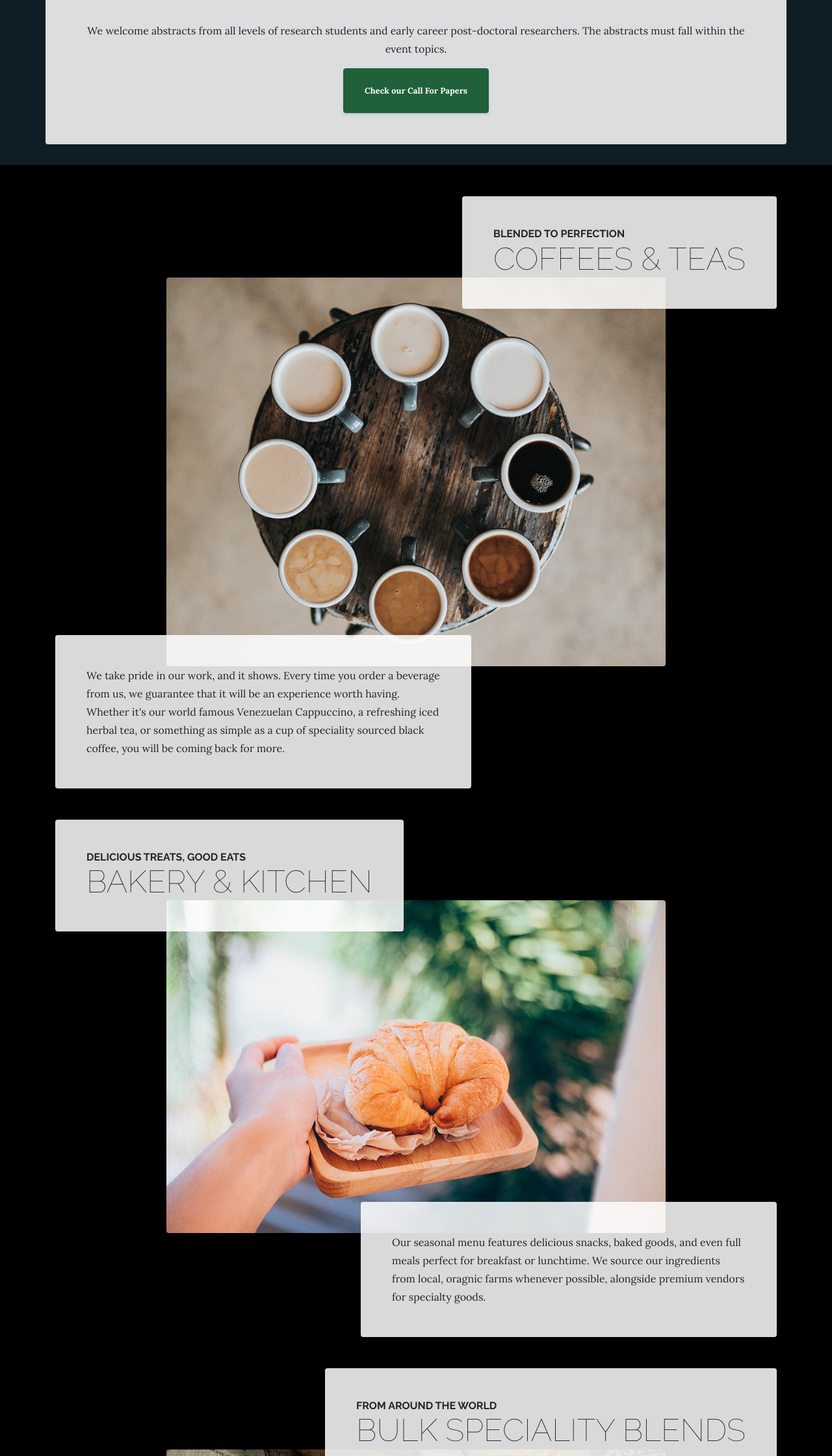
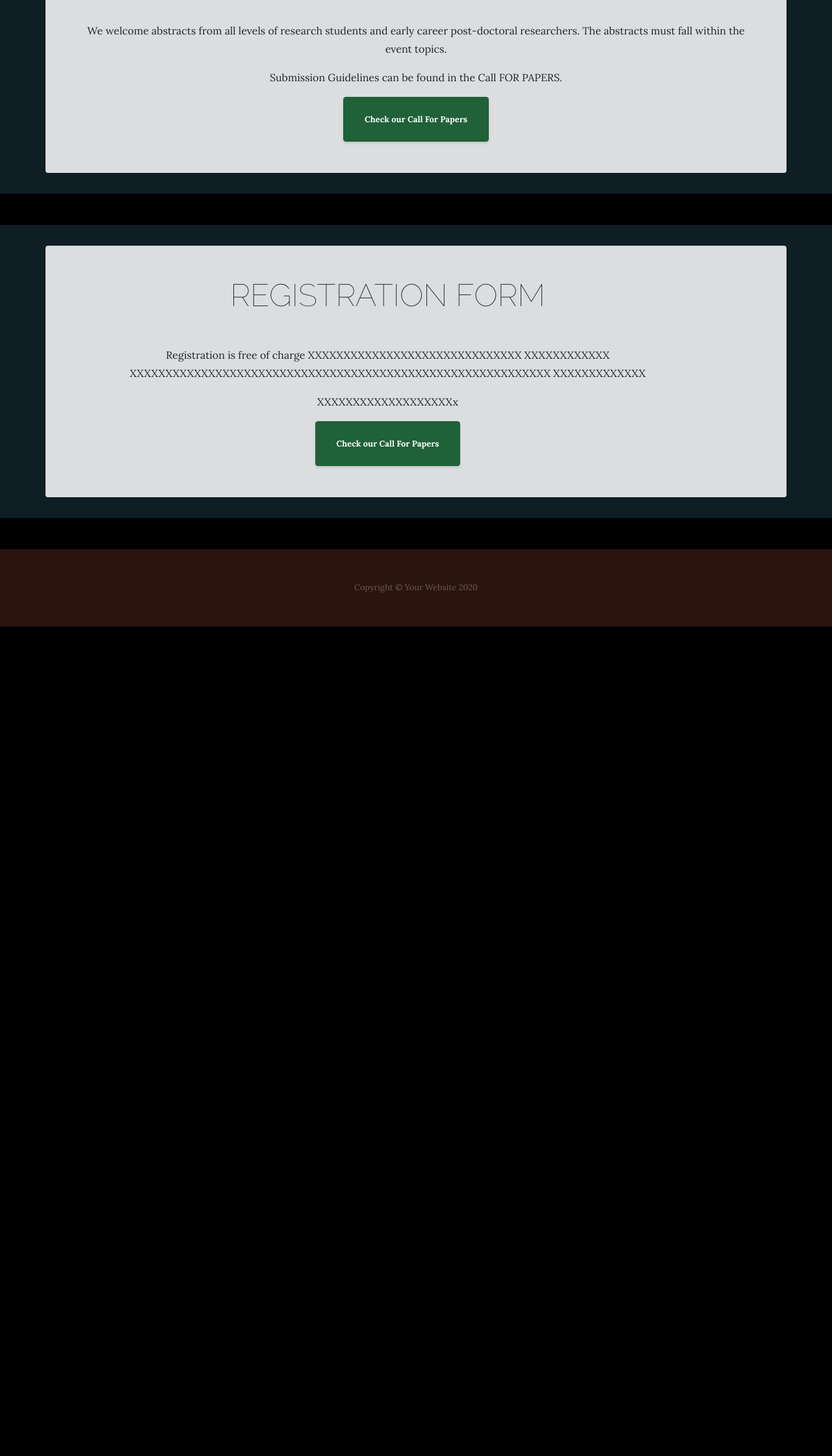
Before and after one commit to sig-drugdesign2020/sig-drugdesign2020.github.io, a website: page registration.html in a window 1280 px wide. Shown: the part 560-2800 px from the top of the page at 65% size. After the commit the page ends 1524 px from the top, so only its background shows below. Drawn offline with Linux system fonts and the light colour scheme.

Commit message:
Update registration.html

```diff
--- a/registration.html
+++ b/registration.html
@@ -63,9 +63,11 @@
       <div class="row align-items-center">
         <div class="intro-text text-center bg-faded p-5 rounded ml-auto">
           <h2 class="section-heading mb-5">
-            <span class="section-heading-lower">CALL FOR ABSTRACTS IS OPEN</span>
+            <span class="section-heading-lower">CALL FOR PAPERS</span>
           </h2>
           <p class="mb-3">We welcome abstracts from all levels of research students and early career post-doctoral researchers. The abstracts must fall within the event topics.
+          </p>
+		  <p class="mb-3">Submission Guidelines can be found in the Call FOR PAPERS.
           </p>
           <div class="intro-button mx-auto">
             <a class="btn btn-primary btn-xl" href="https://easychair.org/cfp/sig-drugdesign2020">Check our Call For Papers</a>
@@ -75,68 +77,27 @@
     </div>
   </section>
 
-  <section class="page-section">
+     <section class="page-section cta">
     <div class="container">
-      <div class="product-item">
-        <div class="product-item-title d-flex">
-          <div class="bg-faded p-5 d-flex ml-auto rounded">
-            <h2 class="section-heading mb-0">
-              <span class="section-heading-upper">Blended to Perfection</span>
-              <span class="section-heading-lower">Coffees &amp; Teas</span>
-            </h2>
-          </div>
+      <div class="row align-items-center">
+        <div class="intro-text text-center bg-faded p-5 rounded ">
+		  <div class="col-xl-11 lg-auto">
+          <h2 class="section-heading mb-5">
+            <span class="section-heading-lower">REGISTRATION FORM</span>
+          </h2>
+          <p class="mb-3"> Registration is free of charge XXXXXXXXXXXXXXXXXXXXXXXXXXXXXX XXXXXXXXXXXX XXXXXXXXXXXXXXXXXXXXXXXXXXXXXXXXXXXXXXXXXXXXXXXXXXXXXXXXXXX  XXXXXXXXXXXXX
+          </p>
+		  <p class="mb-3"> XXXXXXXXXXXXXXXXXXXx
+          </p>
+          <div class="intro-button mx-auto">
+            <a class="btn btn-primary btn-xl" href="https://easychair.org/cfp/sig-drugdesign2020">Check our Call For Papers</a>
+		  </div>
         </div>
-        <img class="product-item-img mx-auto d-flex rounded img-fluid mb-3 mb-lg-0" src="img/products-01.jpg" alt="">
-        <div class="product-item-description d-flex mr-auto">
-          <div class="bg-faded p-5 rounded">
-            <p class="mb-0">We take pride in our work, and it shows. Every time you order a beverage from us, we guarantee that it will be an experience worth having. Whether it's our world famous Venezuelan Cappuccino, a refreshing iced herbal tea, or something as simple as a cup of speciality sourced black coffee, you will be coming back for more.</p>
-          </div>
-        </div>
-      </div>
+	  </div>
     </div>
+	</div>
   </section>
 
-  <section class="page-section">
-    <div class="container">
-      <div class="product-item">
-        <div class="product-item-title d-flex">
-          <div class="bg-faded p-5 d-flex mr-auto rounded">
-            <h2 class="section-heading mb-0">
-              <span class="section-heading-upper">Delicious Treats, Good Eats</span>
-              <span class="section-heading-lower">Bakery &amp; Kitchen</span>
-            </h2>
-          </div>
-        </div>
-        <img class="product-item-img mx-auto d-flex rounded img-fluid mb-3 mb-lg-0" src="img/products-02.jpg" alt="">
-        <div class="product-item-description d-flex ml-auto">
-          <div class="bg-faded p-5 rounded">
-            <p class="mb-0">Our seasonal menu features delicious snacks, baked goods, and even full meals perfect for breakfast or lunchtime. We source our ingredients from local, oragnic farms whenever possible, alongside premium vendors for specialty goods.</p>
-          </div>
-        </div>
-      </div>
-    </div>
-  </section>
-
-  <section class="page-section">
-    <div class="container">
-      <div class="product-item">
-        <div class="product-item-title d-flex">
-          <div class="bg-faded p-5 d-flex ml-auto rounded">
-            <h2 class="section-heading mb-0">
-              <span class="section-heading-upper">From Around the World</span>
-              <span class="section-heading-lower">Bulk Speciality Blends</span>
-            </h2>
-          </div>
-        </div>
-        <img class="product-item-img mx-auto d-flex rounded img-fluid mb-3 mb-lg-0" src="img/products-03.jpg" alt="">
-        <div class="product-item-description d-flex mr-auto">
-          <div class="bg-faded p-5 rounded">
-            <p class="mb-0">Travelling the world for the very best quality coffee is something take pride in. When you visit us, you'll always find new blends from around the world, mainly from regions in Central and South America. We sell our blends in smaller to large bulk quantities. Please visit us in person for more details.</p>
-          </div>
-        </div>
-      </div>
-    </div>
-  </section>
 
   <footer class="footer text-faded text-center py-5">
     <div class="container">
```
